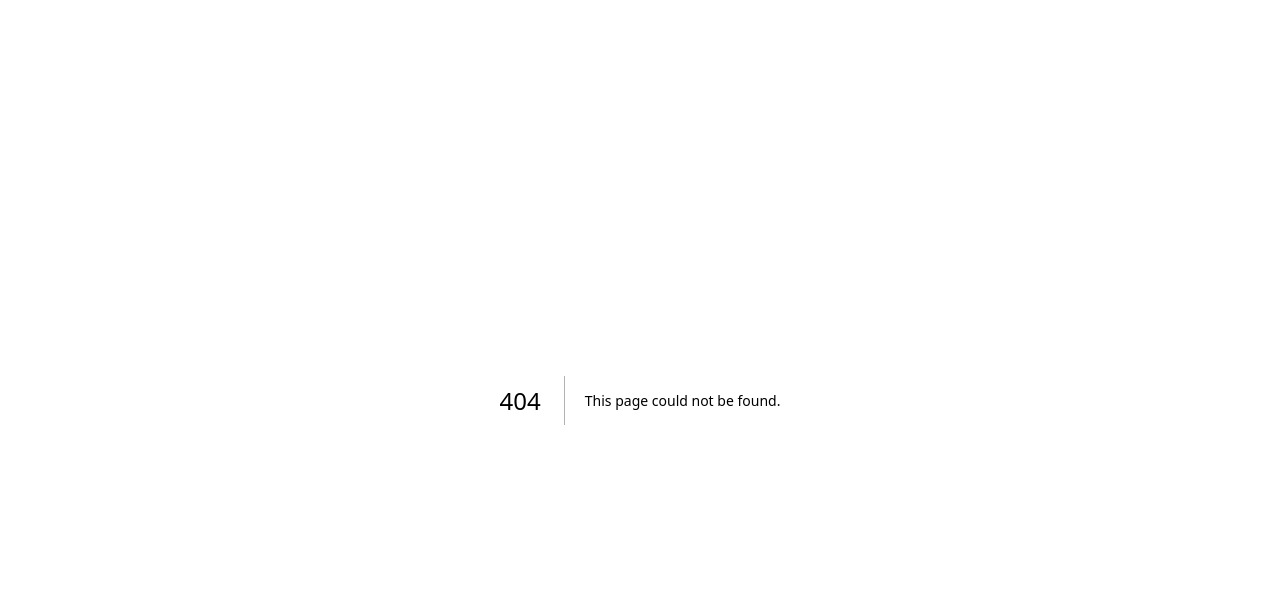
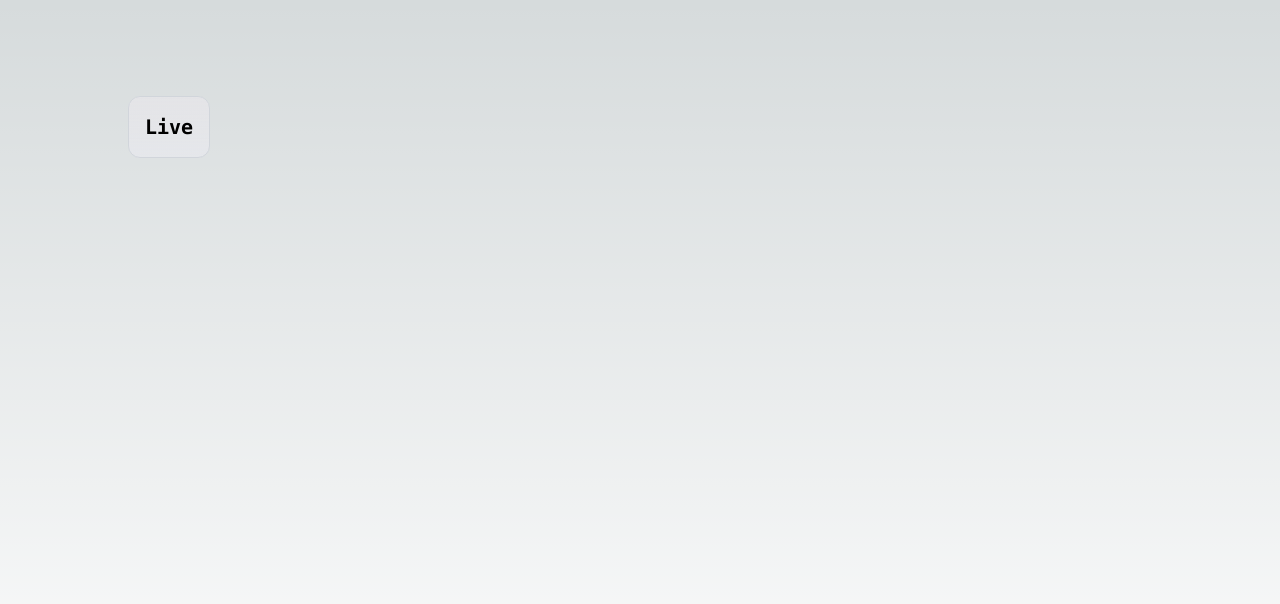
Before and after one commit to kalynbeach/wave-dex, a Next.js app: page /live in a window 1280 px wide. Before the commit this address had no page. Shown: the top 604 px of the page. Built offline with nearby package versions, Linux system fonts and the light colour scheme.

Commit message:
add live page

```diff
--- /dev/null
+++ b/src/app/live/page.tsx
@@ -0,0 +1,14 @@
+import Image from 'next/image'
+
+export default function Live() {
+  return (
+    <main className="flex min-h-screen flex-col items-center justify-between p-24">
+      <div className="z-10 w-full max-w-5xl items-center justify-between font-mono text-sm lg:flex">
+        <p className="fixed left-0 top-0 flex w-full justify-center border-b border-gray-300 bg-gradient-to-b from-zinc-200 pb-6 pt-8 backdrop-blur-2xl dark:border-neutral-800 dark:bg-zinc-800/30 dark:from-inherit lg:static lg:w-auto  lg:rounded-xl lg:border lg:bg-gray-200 lg:p-4 lg:dark:bg-zinc-800/30">
+          <code className="text-xl font-mono font-bold">Live</code>
+        </p>
+      </div>
+      {/* <IndexList /> */}
+    </main>
+  )
+}
```
Also changed, not shown: 1 other file (tests, documents, lock files or other folders).
